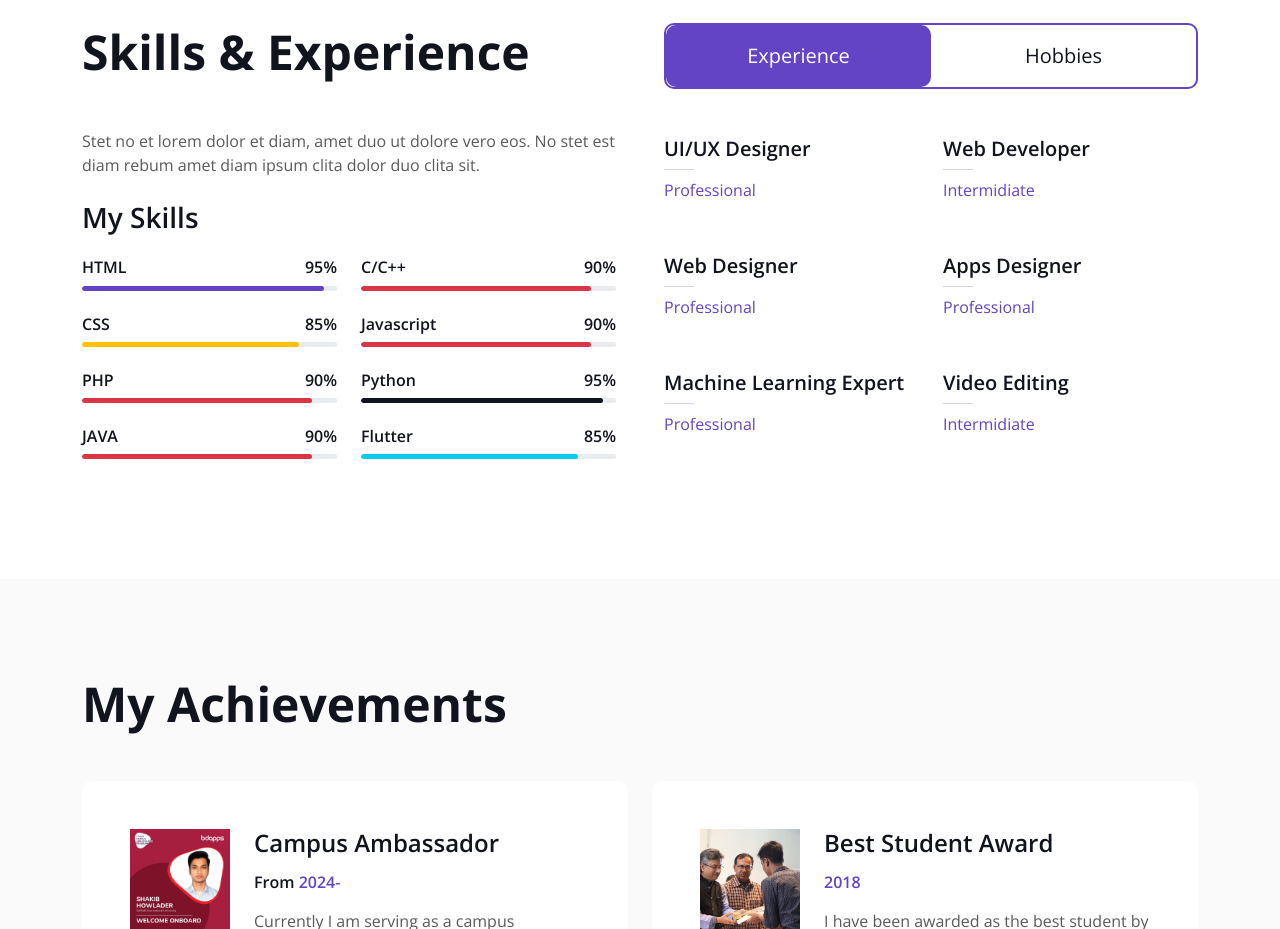
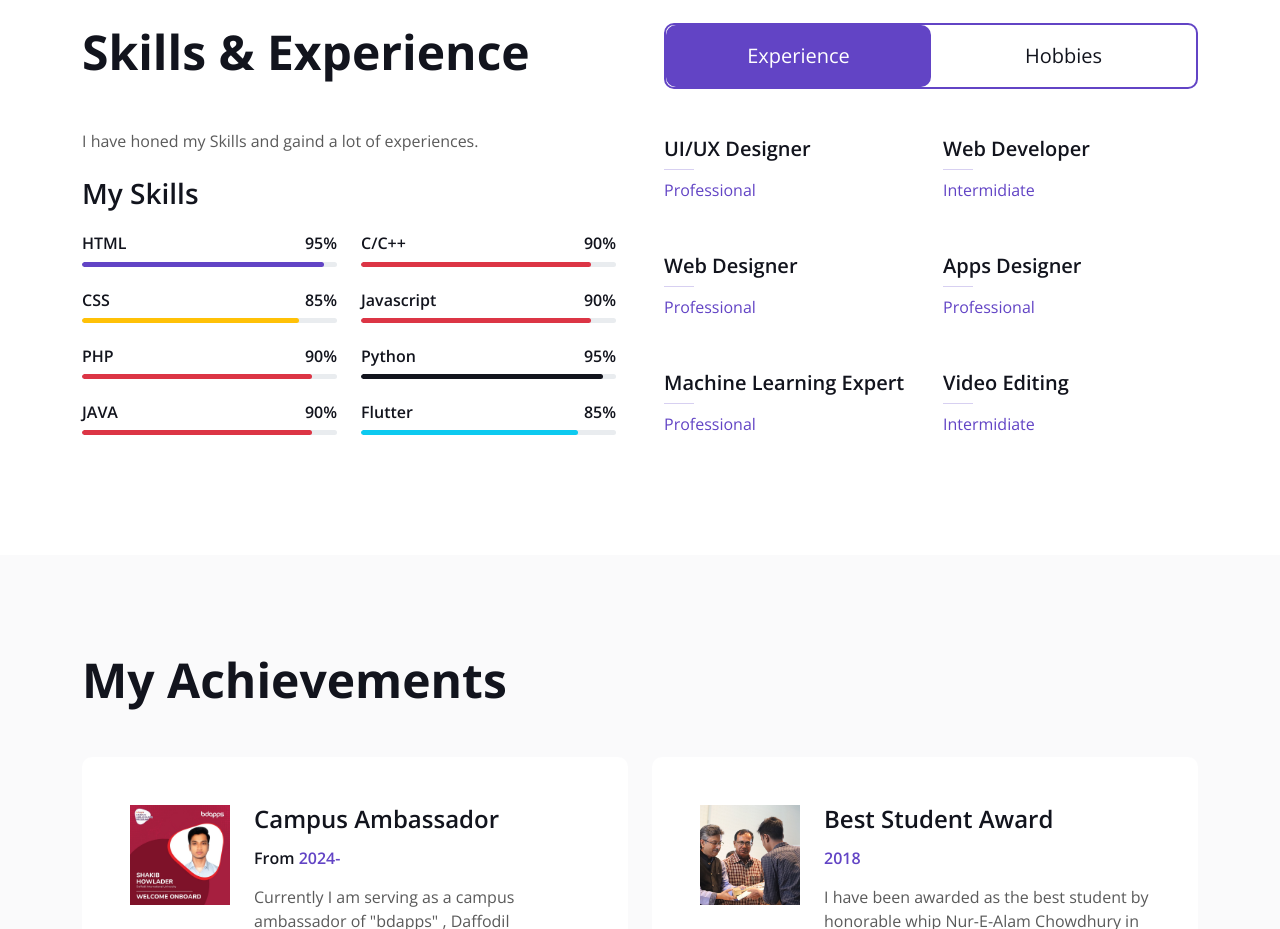
Before and after one commit to mr-shakib/portfolio, a plain HTML site: page index.html in a window 1280 px wide. Shown: the part 1940-2869 px from the top of the page. Drawn offline with nearby package versions, Linux system fonts and the light colour scheme.

Commit message:
Update index.html

```diff
--- a/index.html
+++ b/index.html
@@ -238,7 +238,7 @@
             <div class="row g-5">
                 <div class="col-lg-6 wow fadeInUp" data-wow-delay="0.1s">
                     <h1 class="display-5 mb-5">Skills & Experience</h1>
-                    <p class="mb-4">Stet no et lorem dolor et diam, amet duo ut dolore vero eos. No stet est diam rebum amet diam ipsum clita dolor duo clita sit.</p>
+                    <p class="mb-4">I have honed my Skills and gaind a lot of experiences.</p>
                     <h3 class="mb-4">My Skills</h3>
                     <div class="row align-items-center">
                         <div class="col-md-6">
```
